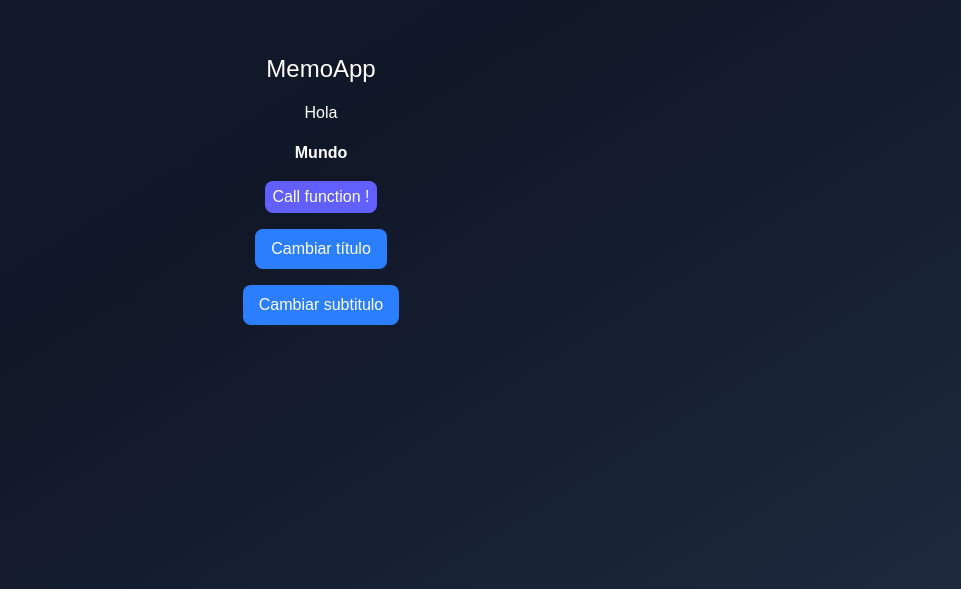
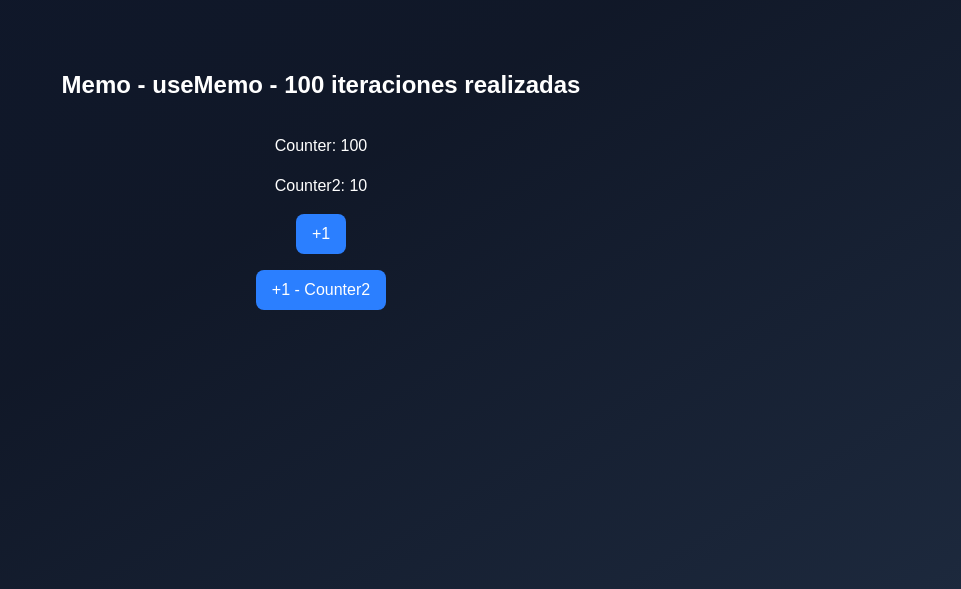
Before and after one commit to ArnBon/CursoReactUdemy_04-hooks-app, a React (Vite) app: page / in a window 1280 px wide. Shown: the part 211-800 px from the top of the page, without its empty margins (319-1280 px from the left). Built offline with nearby package versions, Linux system fonts and the light colour scheme.

Commit message:
clase 152 useMemo memorización de valores

```diff
--- a/src/06-memos/MemoCounter.tsx
+++ b/src/06-memos/MemoCounter.tsx
@@ -0,0 +1,43 @@
+import { useCounter } from '@/hooks/useCounter';
+import React, { useMemo } from 'react'
+
+const heavyStuff = (iterationNumber: number) => {
+    console.time('Heavy_Stuff_started');
+
+    for(let index = 0; index < iterationNumber; index++){
+        console.log('ahí vamos');
+    }
+    console.timeEnd('Heavy_Stuff_started');
+    return `${iterationNumber} iteraciones realizadas`
+};
+
+export const MemoCounter = () => {
+    const { counter, increment } = useCounter(100);
+    const { counter: counter2, increment: increment2 } = useCounter(10);
+
+    //const myHeavyValue = heacyStuff(counter); //asi estaba antes para la demostración de la clase
+  const myHeavyValue = useMemo(() => heavyStuff(counter), [counter]);
+
+  return (
+    <div className="bg-gradient flex flex-col gap-4">
+      <h1 className="text-2xl font-bold">Memo - useMemo - {myHeavyValue}</h1>
+      <hr />
+
+      <h4>Counter: {counter}</h4>
+      <h4>Counter2: {counter2}</h4>
+
+      <button
+        className="bg-blue-500 text-white px-4 rounded-md py-2 cursor-pointer"
+        onClick={increment}
+      >
+        +1
+      </button>
+      <button
+        className="bg-blue-500 text-white px-4 rounded-md py-2 cursor-pointer"
+        onClick={increment2}
+      >
+        +1 - Counter2
+      </button>
+    </div>
+  )
+}
--- a/src/main.tsx
+++ b/src/main.tsx
@@ -1,7 +1,8 @@
 import { StrictMode } from 'react'
 import { createRoot } from 'react-dom/client'
 import './index.css'
-import { MemoHook } from './06-memos/MemoHook'
+// import { MemoHook } from './06-memos/MemoHook'
+import { MemoCounter } from './06-memos/MemoCounter'
 // import { FocusScreen } from './04-useRef/FocusScreen'
 // import { TaskApp } from './05-useReducer/TaskApp'
 // import { ScrambleWords } from './05-useReducer/ScrambleWords'
@@ -22,6 +23,7 @@ createRoot(document.getElementById('root')!).render(
     {/* <FocusScreen></FocusScreen> */}
     {/* <TaskApp></TaskApp> */}
     {/* <ScrambleWords></ScrambleWords> */}
-    <MemoHook></MemoHook>
+    {/* <MemoHook></MemoHook> */}
+    <MemoCounter></MemoCounter>
   </StrictMode>,
 )
```
